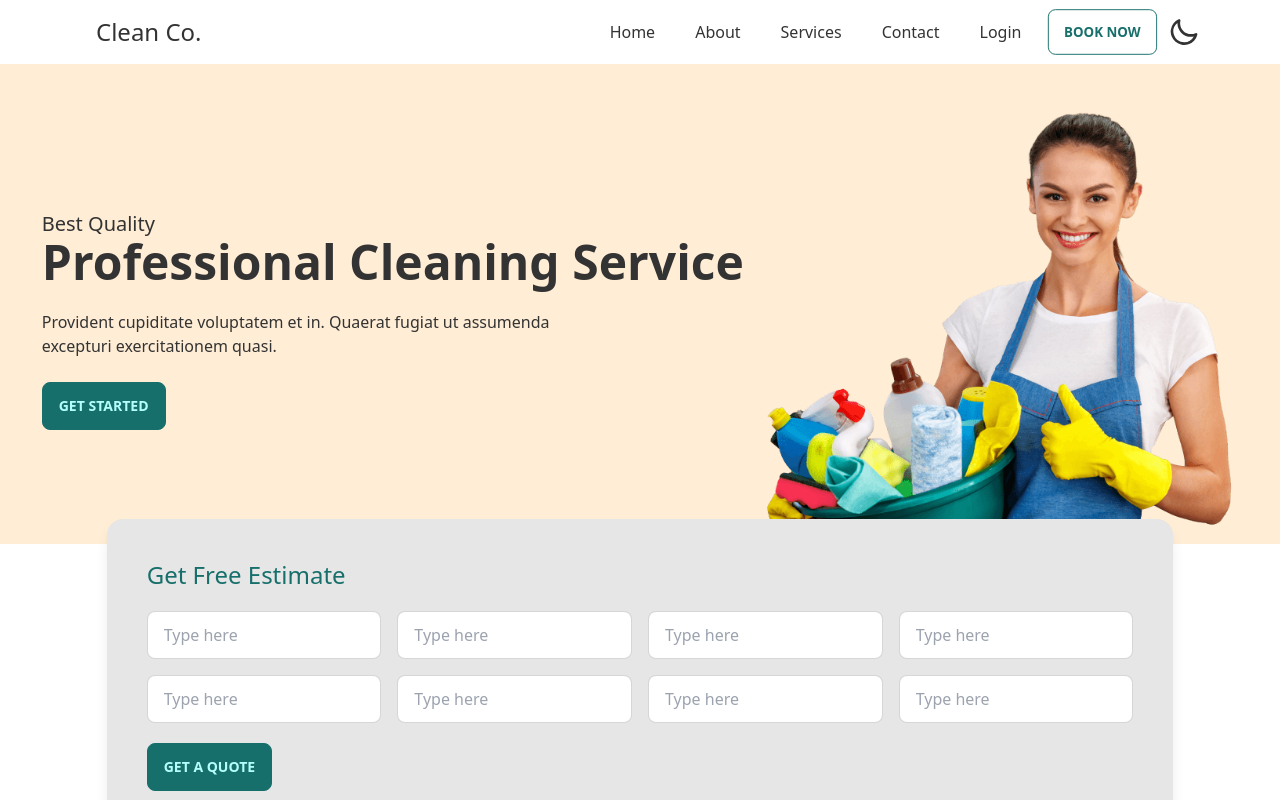
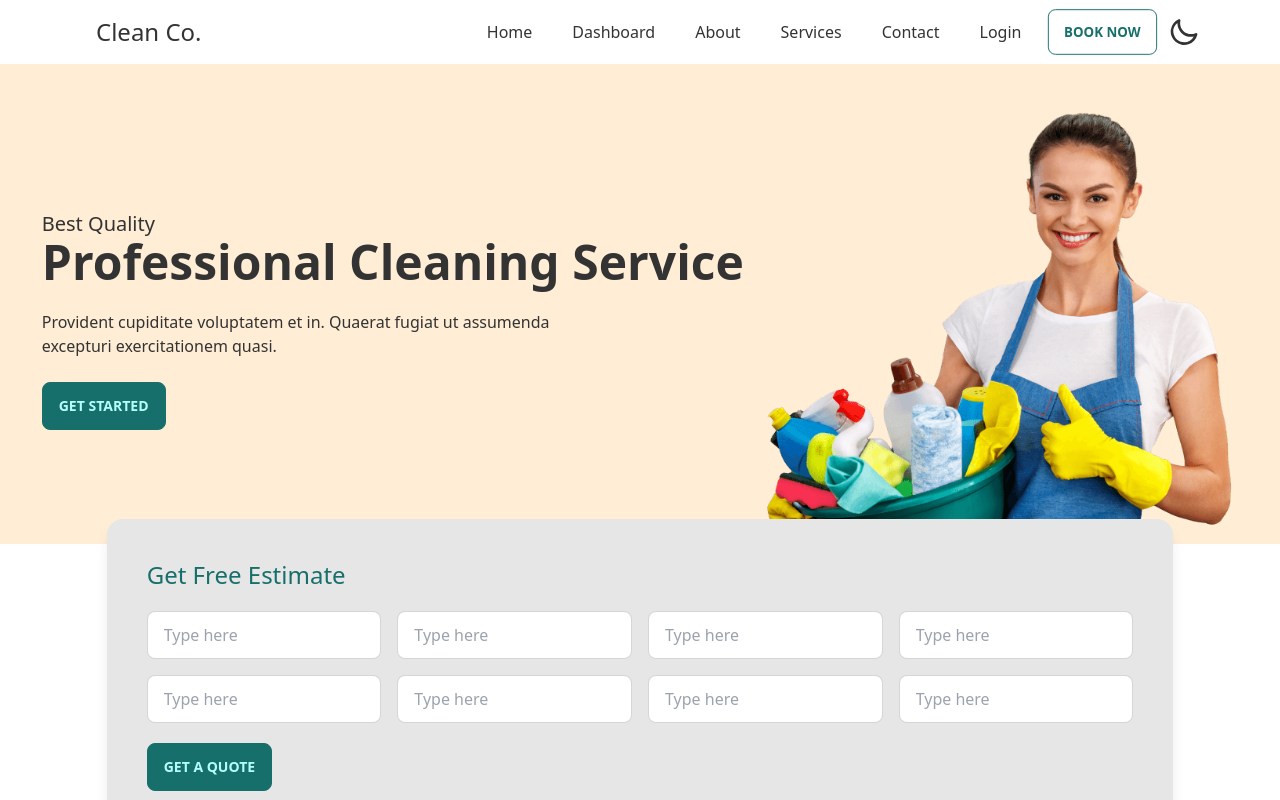
Before and after one commit to shagors/clean-service-client, a React (Create React App) app: page / in a window 1280 px wide. Built offline with nearby package versions, Linux system fonts and the light colour scheme.

Commit message:
design dashboard and protected route set and nested route set

```diff
--- a/src/App.js
+++ b/src/App.js
@@ -4,9 +4,12 @@
 import AOS from 'aos';
 import 'aos/dist/aos.css';
 import { useEffect } from "react";
-import Services from "./pages/Services";
 import PrivateRoute from "./authentication/PrivateRoute";
 import { privateRoutes } from "./routes/privateRoutes";
+import AdminRoute from "./authentication/AdminRoute";
+import Dashboard from "./pages/Dashboard/Dashboard";
+import AddService from "./pages/Dashboard/AddService";
+import AddAdmin from "./pages/Dashboard/AddAdmin";
 
 function App() {
 
@@ -25,6 +28,12 @@
               privateRoutes.map(({ path, Component }, index) => (<Route key={index} path={path} element={<Component />}></Route>))
             }
           </Route>
+          <Route element={<AdminRoute></AdminRoute>}>
+            <Route path="/dashboard" element={<Dashboard></Dashboard>}>
+                <Route path = 'add-service' element={<AddService></AddService>}></Route >
+                <Route path = 'add-admin'element={<AddAdmin></AddAdmin>}></Route>
+            </Route>
+          </Route>
         </Routes>
       </Navbar>
   );
--- /dev/null
+++ b/src/authentication/AdminRoute.js
@@ -0,0 +1,16 @@
+import React from 'react';
+import { Navigate, Outlet } from 'react-router-dom';
+import useAdmin from '../hooks/useAdmin';
+
+const AdminRoute = () => {
+const [admin] = useAdmin();
+
+
+    if(!admin){
+        return <Navigate to='/' replace></Navigate>
+    }
+
+    return <Outlet></Outlet>;
+};
+
+export default AdminRoute;
--- /dev/null
+++ b/src/components/DashboardSidebar.js
@@ -0,0 +1,28 @@
+import React from 'react';
+import { NavLink } from 'react-router-dom';
+
+const DashboardSidebar = ({children}) => {
+    return (
+        <div class="drawer drawer-mobile mt-16 bg-accent">
+            <input id="my-drawer-2" type="checkbox" class="drawer-toggle" />
+            <div class="drawer-content flex flex-col items-center justify-center">
+                    {/* <!-- Page content here --> */}
+                    {children}
+            </div>
+            <div class="drawer-side">
+                <label for="my-drawer-2" class="drawer-overlay"></label>
+                <ul class="menu p-4 overflow-y-auto w-80 bg-base-100 text-base-content">
+                    {/* <!-- Sidebar content here --> */}
+                    <li>
+                        <NavLink to='/dashboard/add-service'>Add Service</NavLink>
+                    </li>
+                    <li>
+                        <NavLink to='/dashboard/add-admin'>Add Admin</NavLink>
+                    </li>
+                </ul>
+            </div>
+        </div>
+    );
+};
+
+export default DashboardSidebar;
--- a/src/components/Navbar.js
+++ b/src/components/Navbar.js
@@ -1,13 +1,19 @@
 import React, { useState } from 'react';
-import { NavLink } from 'react-router-dom';
+import { NavLink, useLocation } from 'react-router-dom';
+import useAdmin from '../hooks/useAdmin';
 
 const Navbar = ({children}) => {
     const [dark, setDark] = useState(false);
+    const {pathname} = useLocation();
+    const [admin] = useAdmin();
     return (
         <div className = "drawer drawer-end" data-theme={dark ?  "dark" : "light"}>
             <input id="my-drawer-3" type="checkbox" className="drawer-toggle" />
             <div className="drawer-content flex flex-col">
                 <div className="w-full navbar bg-base-100 lg:px-20 fixed top-0 z-50">
+                    {pathname.includes("dashboard") && (<label for="my-drawer-2" tabIndex="0" class="btn btn-ghost lg:hidden" >
+                        <svg xmlns="http://www.w3.org/2000/svg" class="h-5 w-5" fill="none" viewBox="0 0 24 24" stroke="currentColor"><path stroke-linecap="round" stroke-linejoin="round" stroke-width="2" d="M4 6h16M4 12h16M4 18h7" /></svg>
+                    </label>)}
                     <div className="flex-1 px-2 mx-2 text-2xl">Clean Co.</div>
                     <div className="flex-none lg:hidden">
                         <label for="my-drawer-3" className="btn btn-square btn-ghost">
@@ -19,6 +25,11 @@
                             <li>
                                 <NavLink to='/home' className='rounded-lg'>Home</NavLink>
                             </li>
+                            {admin && (
+                                <li>
+                                    <NavLink to='/dashboard/add-service' className='rounded-lg'>Dashboard</NavLink>
+                                </li>)
+                            }
                             <li>
                                 <NavLink to='/about' className='rounded-lg'>About</NavLink>
                             </li>
@@ -55,6 +66,9 @@
                         <NavLink to='/home' className='rounded-lg'>Home</NavLink>
                     </li>
                     <li>
+                        <NavLink to='/dashboard' className='rounded-lg'>Dashboard</NavLink>
+                    </li>
+                    <li>
                         <NavLink to='/about' className='rounded-lg'>About</NavLink>
                     </li>
                     <li>
--- /dev/null
+++ b/src/hooks/useAdmin.js
@@ -0,0 +1,9 @@
+import { useState } from 'react';
+
+const useAdmin = () => {
+    const [admin, setAdmin] = useState(true);
+
+    return [admin, setAdmin];
+};
+
+export default useAdmin;
--- /dev/null
+++ b/src/pages/Dashboard/AddAdmin.js
@@ -0,0 +1,11 @@
+import React from 'react';
+
+const AddAdmin = () => {
+    return (
+        <div>
+            <h1>Admin Panel</h1>
+        </div>
+    );
+};
+
+export default AddAdmin;
--- /dev/null
+++ b/src/pages/Dashboard/AddService.js
@@ -0,0 +1,11 @@
+import React from 'react';
+
+const AddService = () => {
+    return (
+        <div>
+            <h1>Service Add List</h1>
+        </div>
+    );
+};
+
+export default AddService;
--- /dev/null
+++ b/src/pages/Dashboard/Dashboard.js
@@ -0,0 +1,13 @@
+import React from 'react';
+import { Outlet } from 'react-router-dom';
+import DashboardSidebar from '../../components/DashboardSidebar';
+
+const Dashboard = () => {
+    return (
+        <DashboardSidebar>
+            <Outlet></Outlet>
+        </DashboardSidebar>
+    );
+};
+
+export default Dashboard;
```
Lines whose indentation alone changed are shown as unchanged.
